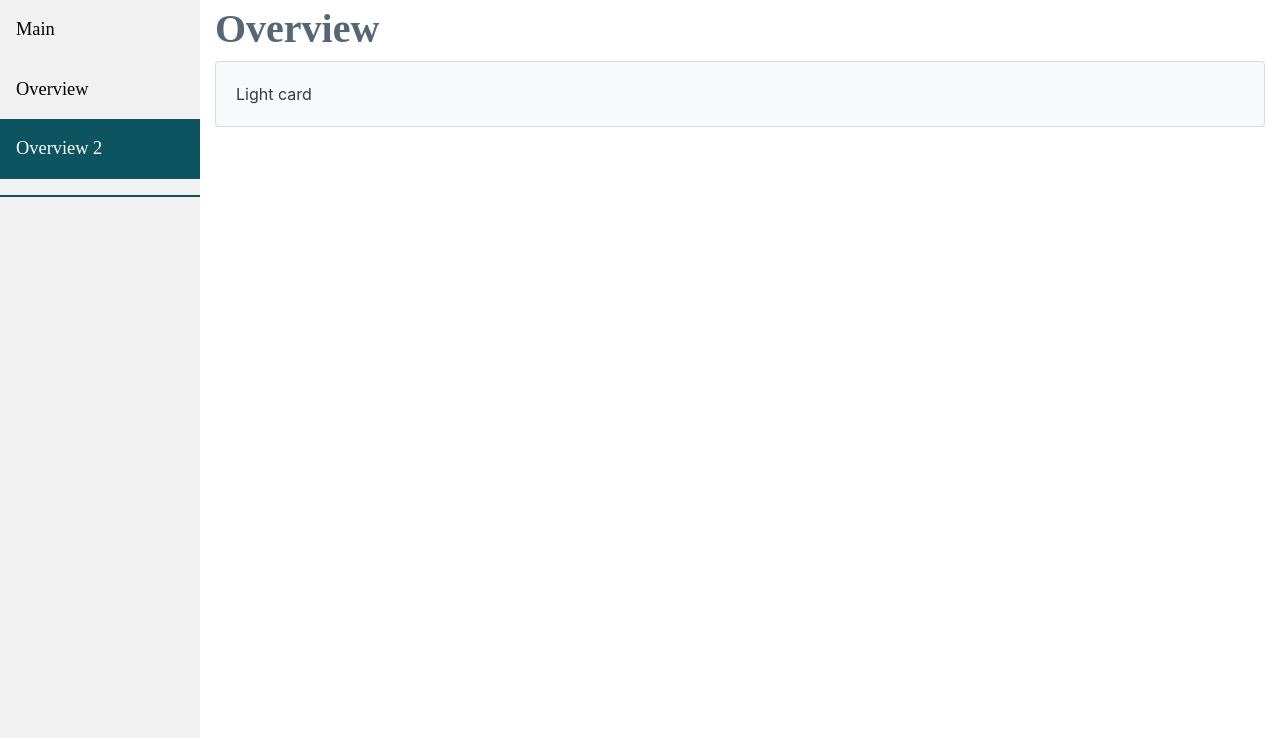
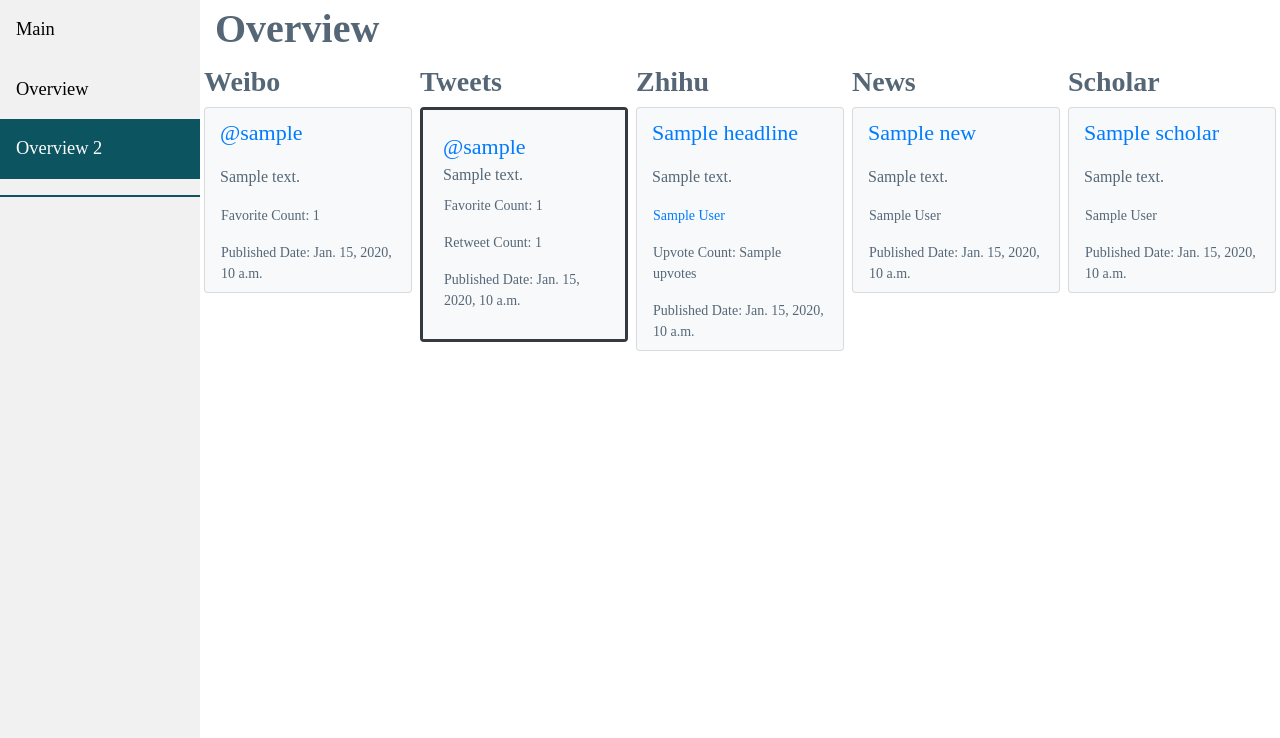
Before and after one commit to quarbby/legendary-spoon, a Django app: template techscan_project/techscan/templates/overview2.html in a window 1280 px wide. Shown: the part 62-800 px from the top of the page. Run offline with Django 3.2, Linux system fonts and the light colour scheme; the template is opened without the code that fills it: most values are stand-ins (such as "Sample title", 1, 10 or a date in 2020); parts of the project's set-up code (start-up, migrations or seed data) failed here and were passed over; some libraries are stand-ins or nearby versions.

Commit message:
added posts in overview 2

```diff
--- a/techscan_project/techscan/templates/overview2.html
+++ b/techscan_project/techscan/templates/overview2.html
@@ -47,8 +47,115 @@
 	</div>
 	<div class="content category-content">
 		<h1><b>Overview</b></h1>
-		<div class="card bg-light text-dark">
-			<div class="card-body">Light card</div>
+		<div class="row">
+
+			<!-- Weibo Cards -->
+			<div class="col p-1">
+				<h3><b>Weibo</b></h3>
+				{% for i in weibo %}
+				<div class="card bg-light text-dark col-12">
+					<div class="sub-card-title py-2"><a href="{{i.url}}">@{{i.user_name}}</a></div>
+					<div class="sub-card-body py-2">{{i.summary}}</div>
+					<div class="row px-2">
+						<div class="sub-card-others p-2">Favorite Count: {{i.favorite_count}}</div>
+						<div class="sub-card-others p-2">Published Date: {{i.published}}</div>
+					</div>
+				</div>
+				{%endfor%}
+			</div>
+
+			<!-- Twitter Cards -->
+			<div class="col p-1">
+				<h3><b>Tweets</b></h3>
+				{% for i in tweets %}
+				{% if i.sentiment == "Positive" %}
+				<div class="card border-success mb-2 tweeter-border">
+					<div class="card-body bg-light text-success col-12">
+						<div class="sub-card-title"><a href="{{i.url}}">@{{ i.user_name }}</a></div>
+						<div class="sub-card-body">{{i.summary}}</div>
+						<div class="row px-2">
+							<div class="sub-card-others p-2">Favorite Count: {{i.favorite_count}}</div>
+							<div class="sub-card-others p-2">Retweet Count: {{i.retweet_count}}</div>
+							<div class="sub-card-others p-2">Published Date: {{i.published}}</div>
+						</div>
+					</div>
+				</div>
+				{% elif i.sentiment == "Negative" %}
+
+				<div class="card border-danger mb-2 tweeter-border">
+					<div class="card-body bg-light text-danger col-12">
+						<div class="sub-card-title"><a href="{{i.url}}">@{{ i.user_name }}</a></div>
+						<div class="sub-card-body">{{i.summary}}</div>
+						<div class="row px-2">
+							<div class="sub-card-others p-2">Favorite Count: {{i.favorite_count}}</div>
+							<div class="sub-card-others p-2">Retweet Count: {{i.retweet_count}}</div>
+							<div class="sub-card-others p-2">Published Date: {{i.published}}</div>
+						</div>
+					</div>
+				</div>
+				{%else%}
+				<div class="card border-dark mb-2 tweeter-border">
+					<div class="card-body bg-light text-dark col-12">
+						<div class="sub-card-title"><a href="{{i.url}}">@{{ i.user_name }}</a></div>
+						<div class="sub-card-body">{{i.summary}}</div>
+						<div class="row px-2">
+							<div class="sub-card-others p-2">Favorite Count: {{i.favorite_count}}</div>
+							<div class="sub-card-others p-2">Retweet Count: {{i.retweet_count}}</div>
+							<div class="sub-card-others p-2">Published Date: {{i.published}}</div>
+						</div>
+					</div>
+				</div>
+				{% endif %}
+				{% endfor %}
+			</div>
+
+			<!-- Zhihu Cards -->
+			<div class="col p-1">
+				<h3><b>Zhihu</b></h3>
+				{% for i in zhihu %}
+				<div class="card bg-light text-dark col-12">
+					<div class="sub-card-title py-2"><a href="{{i.headlineUrl}}">{{i.headline}}</a></div>
+					<div class="sub-card-body py-2">{{i.summary}}</div>
+					<div class="row px-2">
+						<div class="sub-card-others p-2"><a href="{{i.authorUrl}}">
+						{{i.author}}</a></div>
+						<div class="sub-card-others p-2">Upvote Count: {{i.upvotes}}</div>
+						<div class="sub-card-others p-2">Published Date: {{i.published}}</div>
+					</div>
+				</div>
+				{%endfor%}
+			</div>
+
+			<!-- News Card -->
+			<div class="col p-1">
+				<h3><b>News</b></h3>
+				{% for i in news %}
+				<div class="card bg-light text-dark col-12">
+					<div class="sub-card-title py-2"><a href="{{i.url}}">{{i.title}}</a></div>
+					<div class="sub-card-body py-2">{{i.summary}}</div>
+					<div class="row px-2">
+						<div class="sub-card-others p-2">{{i.authors}}</div>
+						<div class="sub-card-others p-2">Published Date: {{i.published}}</div>
+					</div>
+				</div>
+				{%endfor%}
+			</div>
+
+			<!-- Scholar Cards -->
+			<div class="col p-1">
+				<h3><b>Scholar</b></h3>
+				{% for i in scholar %}
+				<div class="card bg-light text-dark col-12">
+					<div class="sub-card-title py-2"><a href="{{i.url}}">{{i.title}}</a></div>
+					<div class="sub-card-body py-2">{{i.summary}}</div>
+					<div class="row px-2">
+						<div class="sub-card-others p-2">{{i.authors}}</div>
+						<div class="sub-card-others p-2">Published Date: {{i.published}}</div>
+					</div>
+				</div>
+				{%endfor%}
+			</div>
+
 		</div>
 	</div>
 </body>
```
Also changed, not shown: techscan_project/techscan/views.py (+10 -0 lines).
